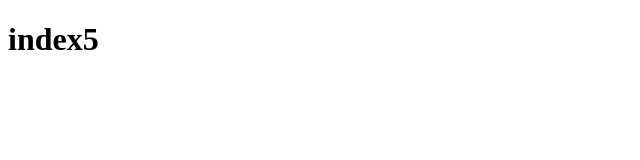
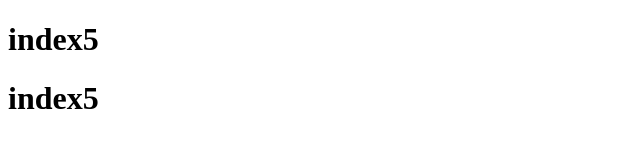
Before and after one commit to JannatOmar99/repo-three, a plain HTML site: page index5.html in a window 1280 px wide. Shown: the whole page, without its empty margins (0-640 px from the left). Drawn offline with Linux system fonts and the light colour scheme.

Commit message:
add index5.html1

```diff
--- a/index5.html
+++ b/index5.html
@@ -5,6 +5,7 @@
     </head>
     <body>
         <h1>index5</h1>
+        <h1>index5</h1>
 
     </body>
 </html>
```
